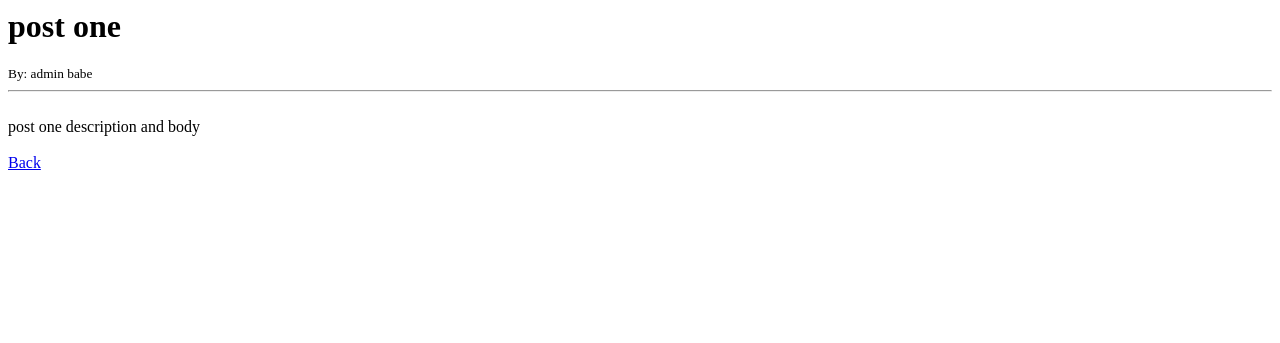
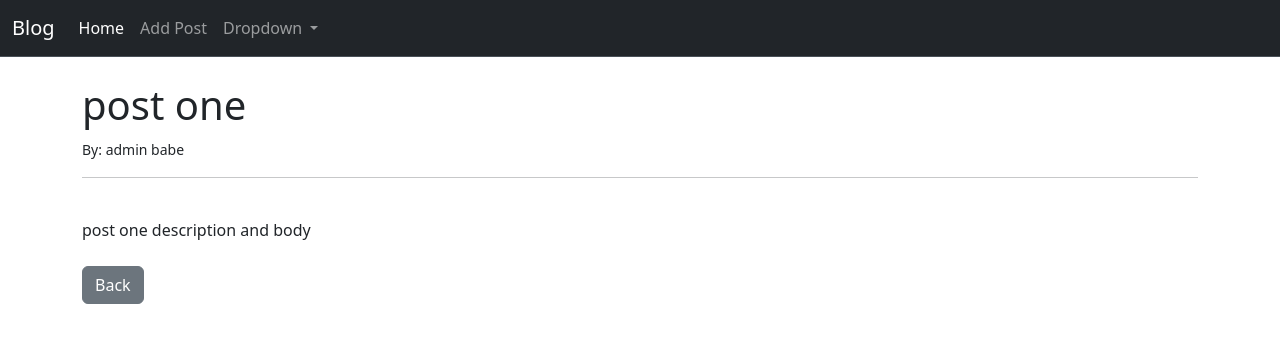
Before and after one commit to salar-ghi/Blog, a Django app: page /article/1 in a window 1280 px wide. Shown: the top 343 px of the page. Run offline with Django 4.2, Linux system fonts and the light colour scheme; data comes from the database, SQL or seed files in the repository; both versions use the stored data as it was after the commit.

Commit message:
add form.py for add post

```diff
--- a/_blog/models.py
+++ b/_blog/models.py
@@ -1,11 +1,17 @@
 from django.db import models
 from django.contrib.auth.models import User
-
+from django.urls import reverse
 
 class Post(models.Model):
     title = models.CharField(max_length=255)
+    title_tag = models.CharField(max_length=255, default="blog")
     author = models.ForeignKey(User, on_delete=models.CASCADE)
     body = models.TextField()
 
     def __str__(self):
         return self.title + ' | ' + str(self.author)
+
+
+    def get_absolute_url(self):
+        # return reverse("article-detail", kwargs={"pk": self.pk})
+        return reverse("article-detail", args=(str(self.id)))
--- a/_blog/templates/article_details.html
+++ b/_blog/templates/article_details.html
@@ -1,5 +1,8 @@
 
+{% extends 'base.html' %}
 
+{% block title %} {{ post.title_tag }} {% endblock title %}
+{% block content %}
 <h1>
     {{ post.title }}
 </h1>
@@ -14,4 +17,6 @@
 {{ post.body }}
 
 <br/><br/>
-<a href="{% url 'home' %}">Back</a>
+<a href="{% url 'home' %}" class="btn btn-secondary">Back</a>
+
+{% endblock %}
--- /dev/null
+++ b/_blog/templates/base.html
@@ -0,0 +1,58 @@
+<!doctype html>
+<html lang="en">
+  <head>
+    <meta charset="utf-8">
+    <meta name="viewport" content="width=device-width, initial-scale=1">
+    <title>{% block title %} blog {% endblock title %} </title>
+    <link href="https://cdn.jsdelivr.net/npm/bootstrap@5.3.0/dist/css/bootstrap.min.css" rel="stylesheet" integrity="sha384-9ndCyUaIbzAi2FUVXJi0CjmCapSmO7SnpJef0486qhLnuZ2cdeRhO02iuK6FUUVM" crossorigin="anonymous">
+  </head>
+  <body>
+
+    <nav class="navbar bg-dark navbar-expand-lg border-bottom border-bottom-dark" data-bs-theme="dark">
+        <div class="container-fluid">
+            <a class="navbar-brand" href="{% url 'home' %}">Blog</a>
+            <button class="navbar-toggler" type="button" data-bs-toggle="collapse" data-bs-target="#navbarSupportedContent" aria-controls="navbarSupportedContent" aria-expanded="false" aria-label="Toggle navigation">
+              <span class="navbar-toggler-icon"></span>
+            </button>
+            <div class="collapse navbar-collapse" id="navbarSupportedContent">
+              <ul class="navbar-nav me-auto mb-2 mb-lg-0">
+                <li class="nav-item">
+                  <a class="nav-link active" aria-current="page" href="#">Home</a>
+                </li>
+                <li class="nav-item">
+                  <a class="nav-link" href="{% url 'add_post' %}">Add Post</a>
+                </li>
+                <li class="nav-item dropdown">
+                  <a class="nav-link dropdown-toggle" href="#" role="button" data-bs-toggle="dropdown" aria-expanded="false">
+                    Dropdown
+                  </a>
+                  <ul class="dropdown-menu">
+                    <li><a class="dropdown-item" href="#">Action</a></li>
+                    <li><a class="dropdown-item" href="#">Another action</a></li>
+                    <li><hr class="dropdown-divider"></li>
+                    <li><a class="dropdown-item" href="#">Something else here</a></li>
+                  </ul>
+                </li>
+
+              </ul>
+
+              {% comment %} <form class="d-flex" role="search">
+                <input class="form-control me-2" type="search" placeholder="Search" aria-label="Search">
+                <button class="btn btn-outline-success" type="submit">Search</button>
+              </form> {% endcomment %}
+
+            </div>
+          </div>
+
+    </nav>
+
+    <br />
+    <div class="container">
+        {% block content %}
+
+        {% endblock %}
+
+    </div>
+    <script src="https://cdn.jsdelivr.net/npm/bootstrap@5.3.0/dist/js/bootstrap.bundle.min.js" integrity="sha384-geWF76RCwLtnZ8qwWowPQNguL3RmwHVBC9FhGdlKrxdiJJigb/j/68SIy3Te4Bkz" crossorigin="anonymous"></script>
+  </body>
+</html>
--- a/_blog/templates/home.html
+++ b/_blog/templates/home.html
@@ -1,3 +1,6 @@
+{% extends 'base.html' %}
+{% block content %}
+
     <h1> Post</h1>
 
     <ul>
@@ -15,3 +18,5 @@
         <br />
     {% endfor %}
     </ul>
+
+{% endblock %}
--- a/_blog/urls.py
+++ b/_blog/urls.py
@@ -1,9 +1,10 @@
 from django.urls import path
 # from . import views
-from .views import HomeView, ArticleDetailView
+from .views import HomeView, ArticleDetailView, AddPostView
 
 urlpatterns = [
     # path('', views.home, name="home"),
     path('', HomeView.as_view(), name="home"),
     path('article/<int:pk>', ArticleDetailView.as_view(), name="article-detail"),
+    path('add_post/', AddPostView.as_view(), name="add_post"),
 ]
--- a/_blog/views.py
+++ b/_blog/views.py
@@ -1,6 +1,7 @@
 from django.shortcuts import render
-from django.views.generic import ListView, DetailView
+from django.views.generic import ListView, DetailView, CreateView
 from .models import Post
+from .forms import PostForm
 
 # def home(request):
 #     return render(request, 'home.html', {} )
@@ -14,3 +15,11 @@
 class ArticleDetailView(DetailView):
     model = Post
     template_name = "article_details.html"
+
+
+class AddPostView(CreateView):
+    model = Post
+    form_class = PostForm
+    template_name = "add_post.html"
+    # fields= '__all__'
+    # fields= ('title', 'body')
```
Also changed, not shown: _blog/forms.py (added, +14 -0 lines), _blog/templates/add_post.html (added, +16 -0 lines), _blog/migrations/0002_post_title_tag.py (added), db.sqlite3. Lines whose indentation alone changed are shown as unchanged.
